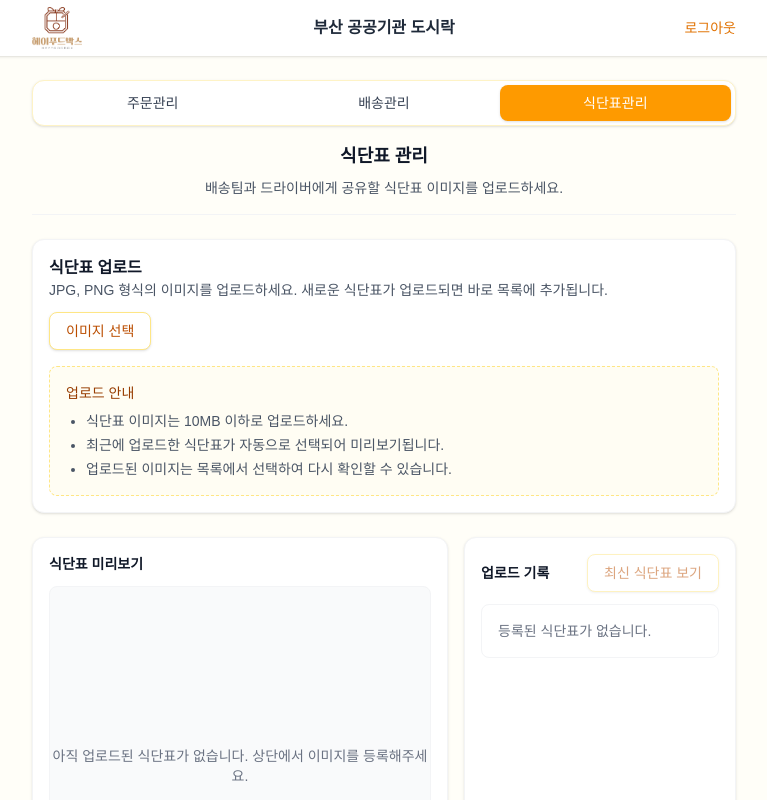
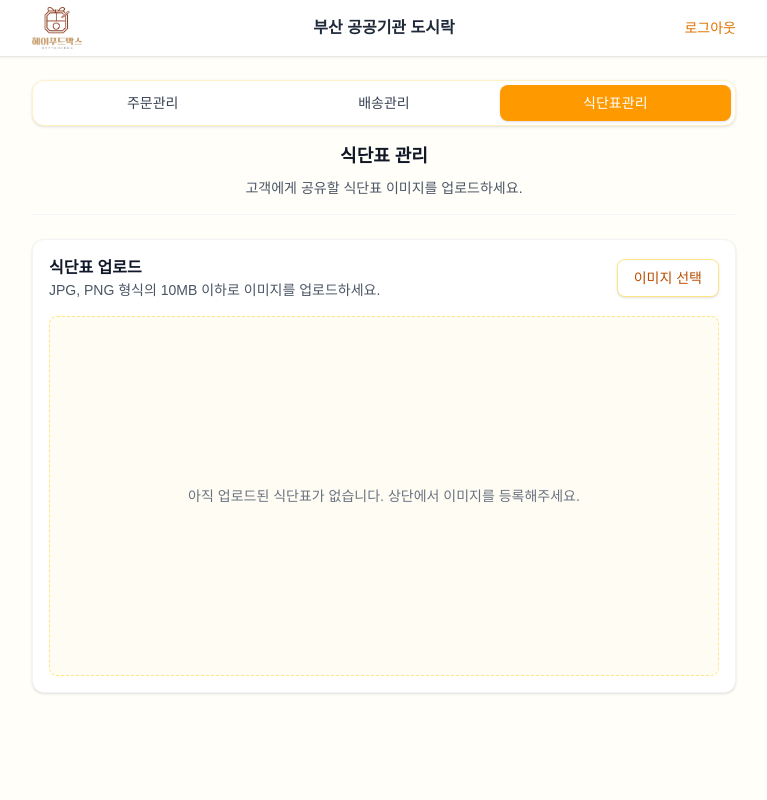
Before and after one commit to soohyun4747/vacation-dosirak-order, a Next.js app: page /admin/meal-plans in a window 1280 px wide. Shown: the top 800 px of the page, without its empty margins (256-1023 px from the left). Built offline with nearby package versions, Linux system fonts and the light colour scheme.

Commit message:
image upload edited

```diff
--- a/app/admin/meal-plans/page.tsx
+++ b/app/admin/meal-plans/page.tsx
@@ -13,21 +13,13 @@ type MealPlan = {
 	size: number;
 };
 
-const formatBytes = (size: number) => {
-  if (size === 0) return '0 Bytes';
-  const k = 1024;
-  const sizes = ['Bytes', 'KB', 'MB', 'GB'];
-  const i = Math.floor(Math.log(size) / Math.log(k));
-  return `${(size / Math.pow(k, i)).toFixed(1)} ${sizes[i]}`;
-};
-
 export default function AdminMealPlansPage() {
 	const [mealPlans, setMealPlans] = useState<MealPlan[]>([]);
 	const [selectedId, setSelectedId] = useState<string | null>(null);
 
 	const selectedPlan = useMemo(
 		() => mealPlans.find((plan) => plan.id === selectedId) ?? mealPlans[0],
-    [mealPlans, selectedId],
+		[mealPlans, selectedId]
 	);
 
 	const handleUpload = (event: ChangeEvent<HTMLInputElement>) => {
@@ -48,95 +40,48 @@ export default function AdminMealPlansPage() {
 	};
 
 	return (
-    <div className="space-y-6">
+		<div className='space-y-6'>
 			<PageHeader
-        title="식단표 관리"
-        description="배송팀과 드라이버에게 공유할 식단표 이미지를 업로드하세요."
+				title='식단표 관리'
+				description='고객에게 공유할 식단표 이미지를 업로드하세요.'
 			/>
 
-      <Card className="space-y-4">
-        <div className="flex flex-wrap items-center justify-between gap-3">
+			<Card className='space-y-4'>
+				<div className='flex flex-wrap items-center justify-between gap-3'>
 					<div>
-            <h2 className="text-base font-semibold text-gray-900">식단표 업로드</h2>
-            <p className="text-sm text-gray-600">
-              JPG, PNG 형식의 이미지를 업로드하세요. 새로운 식단표가 업로드되면 바로 목록에 추가됩니다.
+						<h2 className='text-base font-semibold text-gray-900'>
+							식단표 업로드
+						</h2>
+						<p className='text-sm text-gray-600'>
+							JPG, PNG 형식의 10MB 이하로 이미지를 업로드하세요.
 						</p>
 					</div>
-          <label className="inline-flex cursor-pointer items-center justify-center rounded-lg border border-amber-200 bg-white px-4 py-2 text-sm font-medium text-amber-700 shadow-sm transition hover:border-amber-400 hover:text-amber-800">
+					<label className='inline-flex cursor-pointer items-center justify-center rounded-lg border border-amber-200 bg-white px-4 py-2 text-sm font-medium text-amber-700 shadow-sm transition hover:border-amber-400 hover:text-amber-800'>
 						이미지 선택
-            <input type="file" accept="image/*" className="hidden" onChange={handleUpload} />
+						<input
+							type='file'
+							accept='image/*'
+							className='hidden'
+							onChange={handleUpload}
+						/>
 					</label>
 				</div>
-        <div className="rounded-lg border border-dashed border-amber-200 bg-amber-50/60 p-4 text-sm text-gray-700">
-          <p className="font-medium text-amber-800">업로드 안내</p>
-          <ul className="mt-2 list-disc space-y-1 pl-5 text-gray-600">
-            <li>식단표 이미지는 10MB 이하로 업로드하세요.</li>
-            <li>최근에 업로드한 식단표가 자동으로 선택되어 미리보기됩니다.</li>
-            <li>업로드된 이미지는 목록에서 선택하여 다시 확인할 수 있습니다.</li>
-          </ul>
-        </div>
-      </Card>
-
-      <div className="grid gap-4 lg:grid-cols-5">
-        <Card className="lg:col-span-3 space-y-3">
-          <div className="flex items-center justify-between">
-            <h3 className="text-sm font-semibold text-gray-900">식단표 미리보기</h3>
-            {selectedPlan && (
-              <span className="text-xs text-gray-500">
-                {new Date(selectedPlan.uploadedAt).toLocaleString()}
-              </span>
-            )}
-          </div>
-          <div className="flex min-h-[360px] items-center justify-center overflow-hidden rounded-lg border border-gray-100 bg-gray-50">
+				<div className='flex min-h-[360px] items-center justify-center overflow-hidden rounded-lg border border-dashed border-amber-200 bg-amber-50/60'>
 					{selectedPlan ? (
 						// eslint-disable-next-line @next/next/no-img-element
 						<img
 							src={selectedPlan.imageUrl}
 							alt={selectedPlan.name}
-                className="max-h-[420px] max-w-full object-contain"
+							className='max-h-[420px] max-w-full object-contain'
 						/>
 					) : (
-              <div className="text-center text-sm text-gray-500">
-                아직 업로드된 식단표가 없습니다. 상단에서 이미지를 등록해주세요.
+						<div className='text-center text-sm text-gray-500'>
+							아직 업로드된 식단표가 없습니다. 상단에서 이미지를
+							등록해주세요.
 						</div>
 					)}
 				</div>
 			</Card>
-
-        <Card className="lg:col-span-2 space-y-3">
-          <div className="flex items-center justify-between">
-            <h3 className="text-sm font-semibold text-gray-900">업로드 기록</h3>
-            <Button variant="secondary" onClick={() => setSelectedId(mealPlans[0]?.id ?? null)} disabled={!mealPlans.length}>
-              최신 식단표 보기
-            </Button>
-          </div>
-          <div className="divide-y divide-gray-100 overflow-hidden rounded-lg border border-gray-100">
-            {mealPlans.length === 0 && (
-              <div className="p-4 text-sm text-gray-500">등록된 식단표가 없습니다.</div>
-            )}
-            {mealPlans.map((plan) => {
-              const isActive = selectedPlan?.id === plan.id;
-              return (
-                <button
-                  key={plan.id}
-                  onClick={() => setSelectedId(plan.id)}
-                  className={`flex w-full items-center justify-between gap-2 px-4 py-3 text-left text-sm transition ${
-                    isActive ? 'bg-amber-50 text-amber-900' : 'hover:bg-amber-50'
-                  }`}
-                >
-                  <div>
-                    <div className="font-semibold text-gray-900">{plan.name}</div>
-                    <div className="text-xs text-gray-500">
-                      {new Date(plan.uploadedAt).toLocaleString()} • {formatBytes(plan.size)}
-                    </div>
-                  </div>
-                  <span className="text-xs text-amber-700">{isActive ? '선택됨' : '미리보기'}</span>
-                </button>
-              );
-            })}
-          </div>
-        </Card>
-      </div>
 		</div>
 	);
 }
```
Lines whose indentation alone changed are shown as unchanged.
